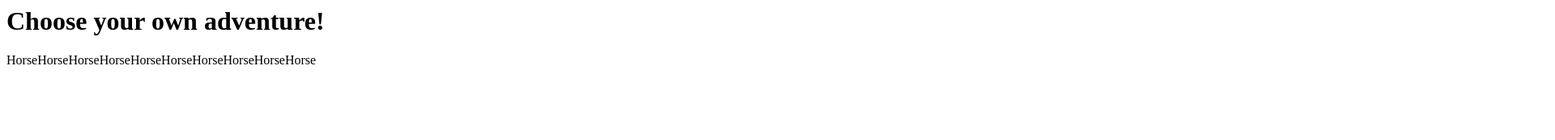
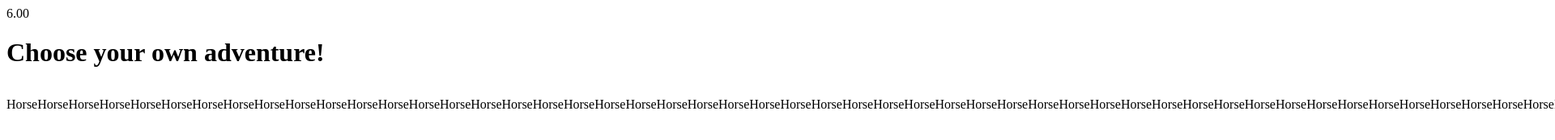
Before and after one commit to milakobat/lesson11, a plain HTML site: page choose_your_own_adventure.html in a window 1280 px wide. Shown: the top 174 px of the page at 81% size, 1920 px wide, since content can reach past the window. Drawn offline with Linux system fonts and the light colour scheme.

Commit message:
horses finished

```diff
--- /dev/null
+++ b/adventure.css
@@ -0,0 +1,4 @@
+.horse{
+	width: 100%;
+	line-height: 3em;
+}
--- a/adventure.js
+++ b/adventure.js
@@ -18,9 +18,15 @@ function room1(){
 function roomOfHorses(){
 
 	//display 100 horses
-	[1,2,3,4,5,6,7,8,9,10].forEach(function(){
+
+
+	var horsesToDisplay = 100;
+	while(horsesToDisplay > $(".horse").length){ //esto a veces causa loops que atascan la página
+
 		$("body").append("<span class='horse'>Horse</span>");
-	});
+	};
+
+
 
 	var removeHorse = function(event) {
 		$(event.target).remove();
@@ -35,14 +41,33 @@ function roomOfHorses(){
 	$(".horse").on("click",removeHorse);
 	var checkIfAnyHorsesRemain = function() {
 		var horsesLeftOver = $(".horse").length;
-		if(horsesLeftOver > 0) lose();
+		if(horsesLeftOver > 0) {
+			lose();
+		}else{
+			win();
+		}
 	}
+
 	//if 15 seconds elapses ans some horses remain, lose
 	setTimeout(checkIfAnyHorsesRemain,15000);//15 sec
 
+	//$clock --> $ significa jquery object
+	var $clock = $("<span class='clock'>0.00</span>");
+	$("body").prepend($clock);
 
-	alert("lots of horses nibble you!");
-	return false;
+	var seconds = 0;
+	var tick = function() {
+		seconds += 1;
+		$clock.text(seconds.toFixed(2));
+		if(seconds>=15){
+			clearInterval(ticker);
+		}
+	};
+
+	//start off the tick, and store the interval so we can stop it
+	var ticker = setInterval(tick, 1000);
+	//give us our first tick immediately
+	tick();
 
 }
 
--- a/choose_your_own_adventure.html
+++ b/choose_your_own_adventure.html
@@ -1,6 +1,7 @@
 <html>
 <head>
 	<title>Choose your own adventure!</title>
+	<link rel="stylesheet" type="text/css" href="adventure.css">
 </head>
 <body>
 	<!-- prepend to body -->
```
